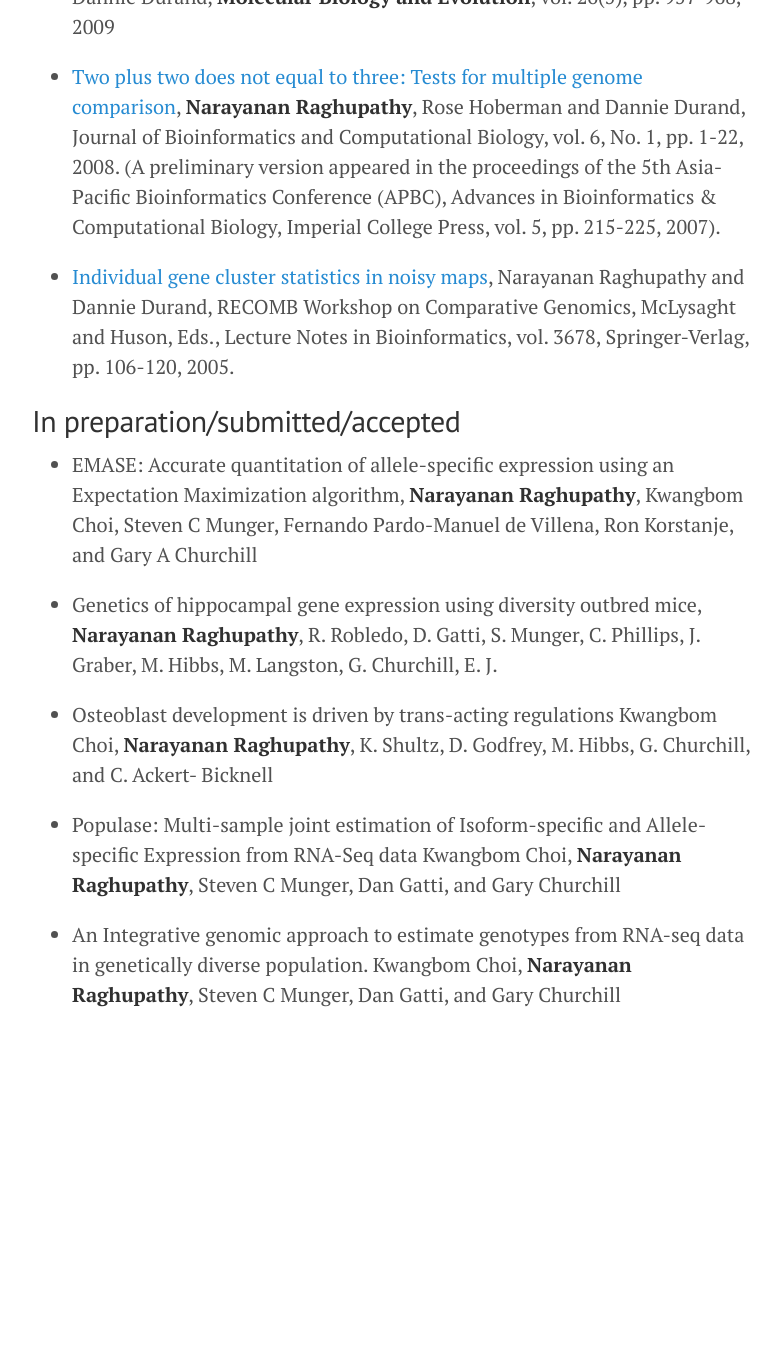
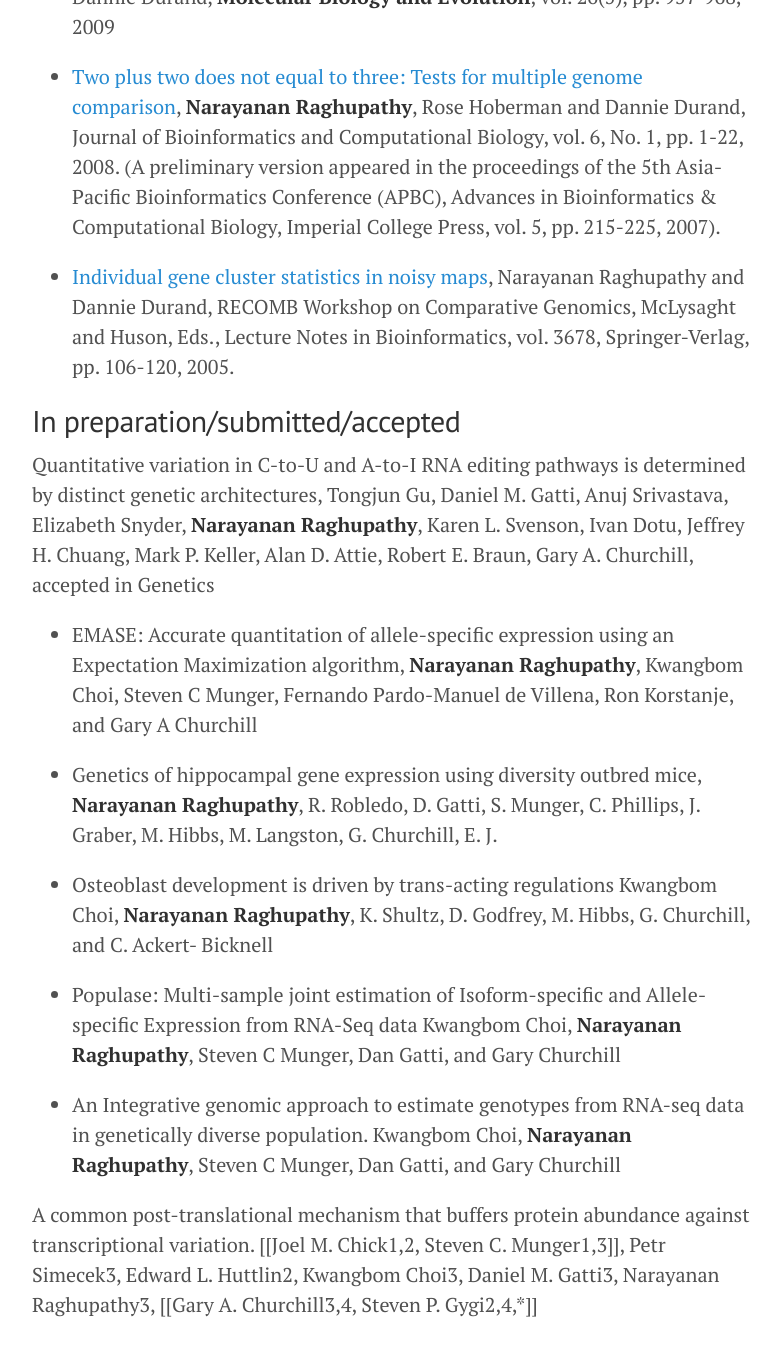
Before and after one commit to narayananr/narayananr.github.io, a Jekyll site: the page built from papers.md, in a window 1280 px wide and 1400 px high, scrolled down 580 px. Shown: the top 1356 px of the window, without its empty margins (248-1029 px from the left). Built offline with Jekyll 4.4.1, drawn with Linux system fonts in a browser that asks for light colours; Markdown is read by kramdown in place of the engine named in the settings; before the commit the page ends 1670 px from its top, so only the background shows below that.

Commit message:
changed papers

```diff
--- a/papers.md
+++ b/papers.md
@@ -14,6 +14,8 @@ title: <font color="DodgerBlue">Papers</font>
 * [Individual gene cluster statistics in noisy maps](http://repository.cmu.edu/cgi/viewcontent.cgi?article=1035&context=biology), Narayanan Raghupathy and Dannie Durand, RECOMB Workshop on Comparative Genomics, McLysaght and Huson, Eds., Lecture Notes in Bioinformatics, vol. 3678, Springer-Verlag, pp. 106-120, 2005.
 
 ## In preparation/submitted/accepted
+Quantitative variation in C-to-U and A-to-I RNA editing pathways is determined by distinct genetic architectures, Tongjun Gu, Daniel M. Gatti, Anuj Srivastava, Elizabeth Snyder, **Narayanan Raghupathy**, Karen L. Svenson, Ivan Dotu, Jeffrey H. Chuang, Mark P. Keller, Alan D. Attie, Robert E. Braun, Gary A. Churchill, accepted in Genetics
+
 * EMASE: Accurate quantitation of allele-specific expression using an Expectation Maximization algorithm, **Narayanan Raghupathy**, Kwangbom Choi, Steven C Munger, Fernando Pardo-Manuel de Villena, Ron Korstanje, and Gary A Churchill
 
 * Genetics of hippocampal gene expression using diversity outbred mice, **Narayanan Raghupathy**, R. Robledo, D. Gatti, S. Munger, C. Phillips, J. Graber, M. Hibbs, M. Langston, G. Churchill, E. J.
@@ -23,3 +25,5 @@ title: <font color="DodgerBlue">Papers</font>
 * Populase: Multi-sample joint estimation of Isoform-specific and Allele-specific Expression from RNA-Seq data Kwangbom Choi, **Narayanan Raghupathy**, Steven C Munger, Dan Gatti, and Gary Churchill
 
 * An Integrative genomic approach to estimate genotypes from RNA-seq data in genetically diverse population. Kwangbom Choi, **Narayanan Raghupathy**, Steven C Munger, Dan Gatti, and Gary Churchill
+
+A common post-translational mechanism that buffers protein abundance against transcriptional variation. [[Joel M. Chick1,2, Steven C. Munger1,3]], Petr Simecek3, Edward L. Huttlin2, Kwangbom Choi3, Daniel M. Gatti3, Narayanan Raghupathy3, [[Gary A. Churchill3,4, Steven P. Gygi2,4,*]]
```
